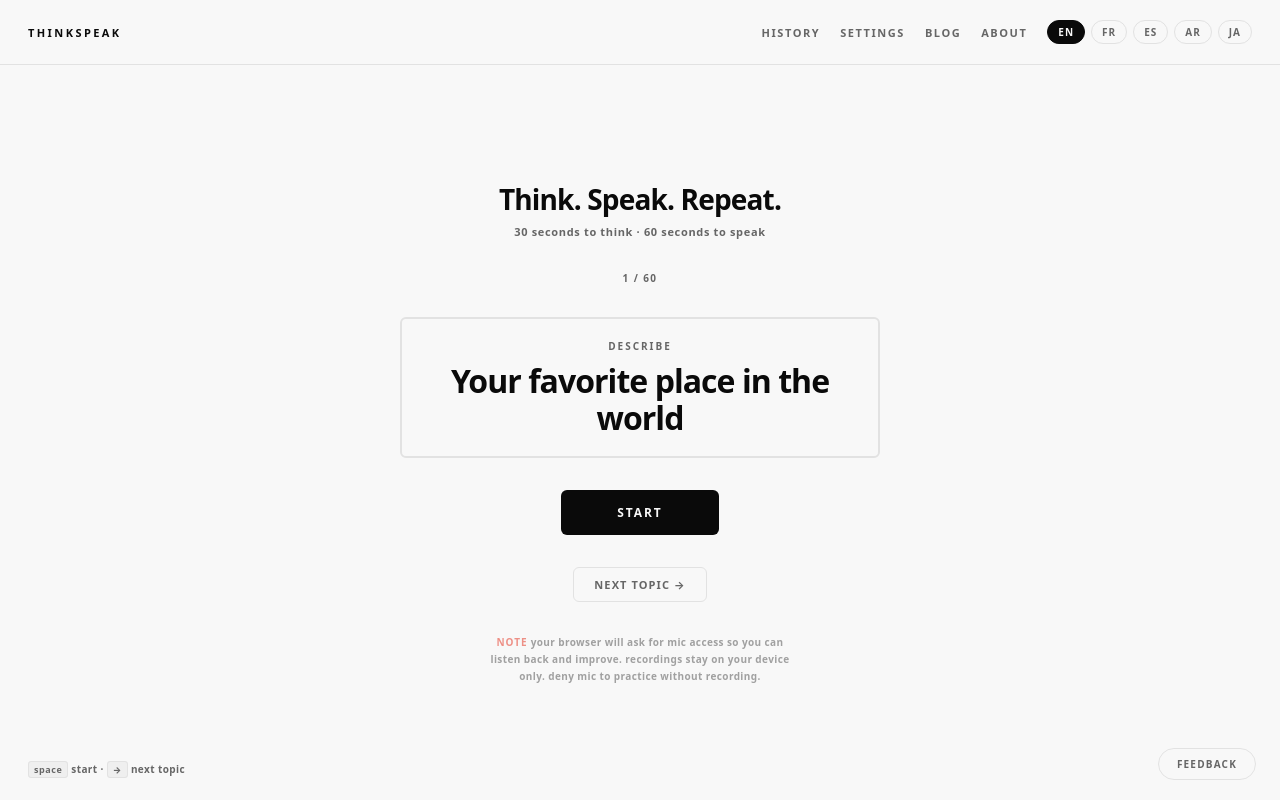
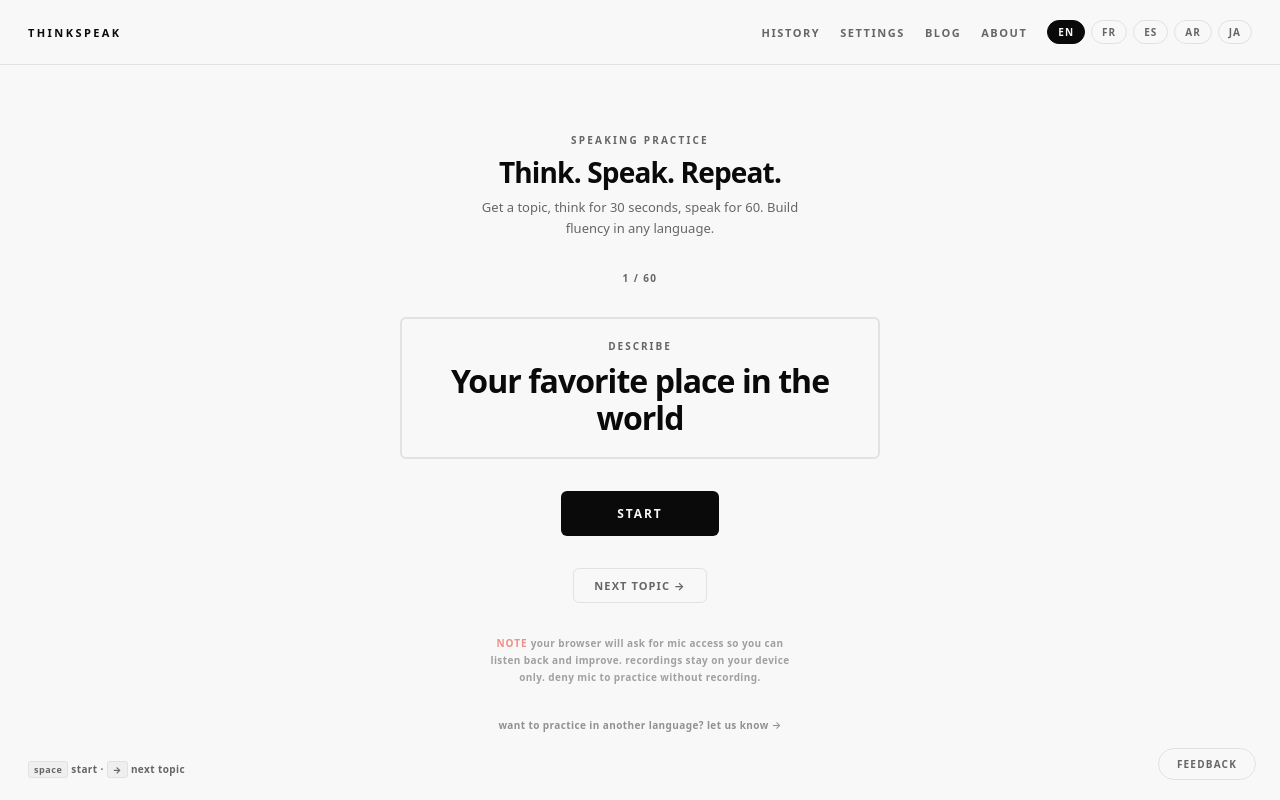
Before and after one commit to hichamcc/thinkspeak, a Next.js app: page / in a window 1280 px wide. Built offline with nearby package versions, Linux system fonts and the light colour scheme.

Commit message:
add suggest language

```diff
--- a/app/globals.css
+++ b/app/globals.css
@@ -670,6 +670,14 @@ html, body {
   text-align: center;
 }
 
+.home-eyebrow {
+  font-size: 10px;
+  font-weight: 800;
+  letter-spacing: 0.22em;
+  text-transform: uppercase;
+  color: var(--muted);
+}
+
 .home-title {
   font-size: 28px;
   font-weight: 800;
@@ -678,10 +686,11 @@ html, body {
 }
 
 .home-sub {
-  font-size: 11px;
-  font-weight: 600;
-  letter-spacing: 0.06em;
+  font-size: 13px;
+  font-weight: 500;
+  line-height: 1.6;
   color: var(--muted);
+  max-width: 340px;
 }
 
 /* ─── Home stats & streak ─────────────────────── */
@@ -726,6 +735,23 @@ html, body {
   text-transform: uppercase;
   color: var(--muted);
 }
+
+.home-lang-suggest {
+  font-size: 10px;
+  font-weight: 600;
+  letter-spacing: 0.04em;
+  color: var(--muted);
+  background: none;
+  border: none;
+  cursor: pointer;
+  font-family: inherit;
+  padding: 0;
+  opacity: 0.7;
+  transition: opacity 0.1s, color 0.1s;
+  text-align: center;
+}
+
+.home-lang-suggest:hover { opacity: 1; color: var(--fg); }
 
 /* ─── Waveform ────────────────────────────────── */
 
--- a/app/page.tsx
+++ b/app/page.tsx
@@ -264,8 +264,9 @@ export default function PracticePage() {
             <p className="pr-error">Microphone access denied. Allow it in your browser settings.</p>
           )}
           <div className="home-headline">
+            <span className="home-eyebrow">speaking practice</span>
             <h1 className="home-title">Think. Speak. Repeat.</h1>
-            <p className="home-sub">30 seconds to think · 60 seconds to speak</p>
+            <p className="home-sub">Get a topic, think for 30 seconds, speak for 60. Build fluency in any language.</p>
           </div>
           <span className="queue-pos">{topicIdx + 1} / {queue.length}</span>
           <TopicCard topic={topic} lang={lang} />
@@ -282,6 +283,9 @@ export default function PracticePage() {
             your browser will ask for mic access so you can listen back and improve.
             recordings stay on your device only. deny mic to practice without recording.
           </p>
+          <button className="home-lang-suggest" onClick={() => setShowFeedback(true)}>
+            want to practice in another language? let us know →
+          </button>
           <div className="kbd-hint"><kbd>space</kbd> start · <kbd>→</kbd> next topic</div>
         </div>
       )}
```
